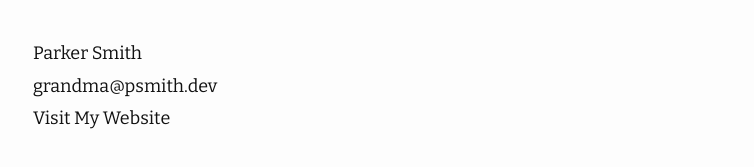
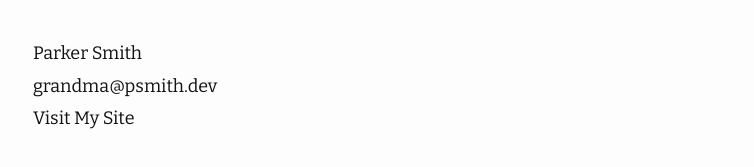
Before and after one commit to psmithdev/grandoletime, a Jekyll site: the page built from docs/index.md, in a window 1280 px wide. Shown: the part 809-976 px from the top of the page, without its empty margins (237-991 px from the left). Built offline with Jekyll 4.4.1, drawn with Linux system fonts in a browser that asks for light colours; nearby versions of some CDN libraries.

Commit message:
Update personal_url in _config.yml and footer.html

```diff
--- a/docs/_config.yml
+++ b/docs/_config.yml
@@ -2,7 +2,7 @@ title: Grand Ole Time # The title of the blog
 author: Parker Smith # Your name
 email: grandma@psmith.dev # your email shown in the footer
 url: https://www.grandoletime.com/ # this is your site's root address.
-personal_url: https://www.parkersmith.dev/
+personal_url: https://www.psmith.dev
 description: From his hands to hers,
 
   from one generation to the next
--- a/docs/_includes/footer.html
+++ b/docs/_includes/footer.html
@@ -15,13 +15,11 @@
               <li>
               <a class="u-email black-link" href="mailto:{{ site.email }}">{{ site.email }}</a></li>
               {%- endif -%}
-              {%- if site.url -%}
-          <li>
-            <a class="black-link" href="{{ site.url }}">
-              Visit My Website
-            </a>
-          </li>
-          {%- endif -%}
+              {%- if site.personal_url -%}
+              <li>
+              <a class="black-link" href="{{ site.personal_url | escape }}" target="_blank">Visit My Site</a>
+              </li>
+              {%- endif -%}
           </ul>
         </div>
       </div>
```
